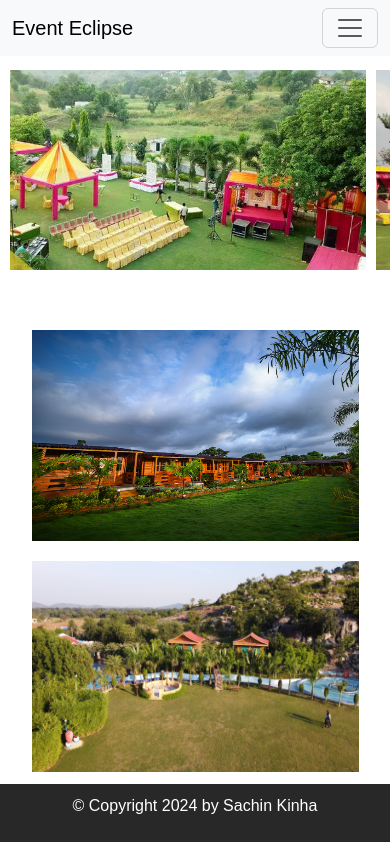
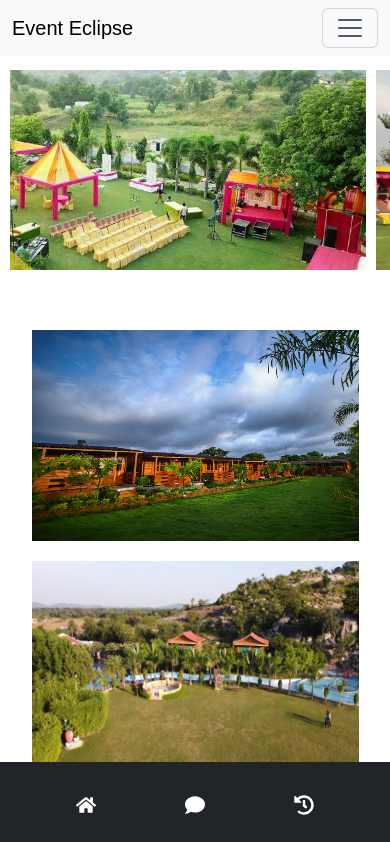
Before and after one commit to Tim-Alpha/Event-Eclipse-Frontend, a React (Create React App) app: page /home in a window 390 px wide. Shown: the top 842 px of the page. Built offline with nearby package versions, Linux system fonts and the light colour scheme.

Commit message:
update: footer add bottom bar for mobile

```diff
--- a/src/components/Footer.js
+++ b/src/components/Footer.js
@@ -1,9 +1,37 @@
 import React from "react";
+import { useNavigate } from "react-router-dom";
+import { FaHome, FaComment, FaHistory } from "react-icons/fa";
 
-const Footer = () => {
+const BottomBar = () => {
+    const navigate = useNavigate();
+
+    const handleHomeClick = () => {
+        navigate("/");
+    };
+
+    const handleChatClick = () => {
+        navigate("/chat");
+    };
+
+    const handleHistoryClick = () => {
+        navigate("/history");
+    };
+
     return (
-        <p>&copy; Copyright 2024 by Sachin Kinha</p>
-    )
-}
+        <footer className="bottom-bar bg-dark text-white text-center py-3">
+            <div className="container">
+                <div className="row">
+                    <div className="col">
+                        <ul className="icon-list">
+                            <li onClick={handleHomeClick}><FaHome /></li>
+                            <li onClick={handleChatClick}><FaComment /></li>
+                            <li onClick={handleHistoryClick}><FaHistory /></li>
+                        </ul>
+                    </div>
+                </div>
+            </div>
+        </footer>
+    );
+};
 
-export default Footer;
+export default BottomBar;
```
